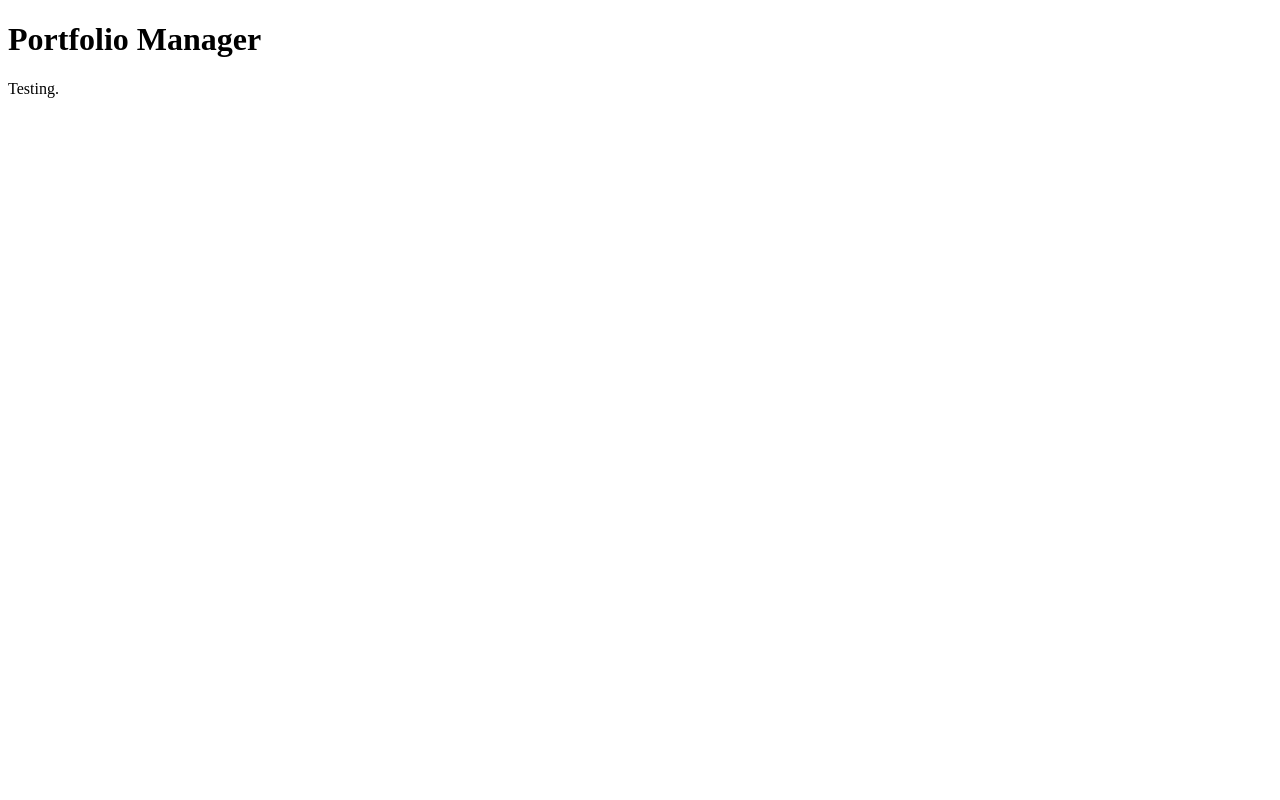
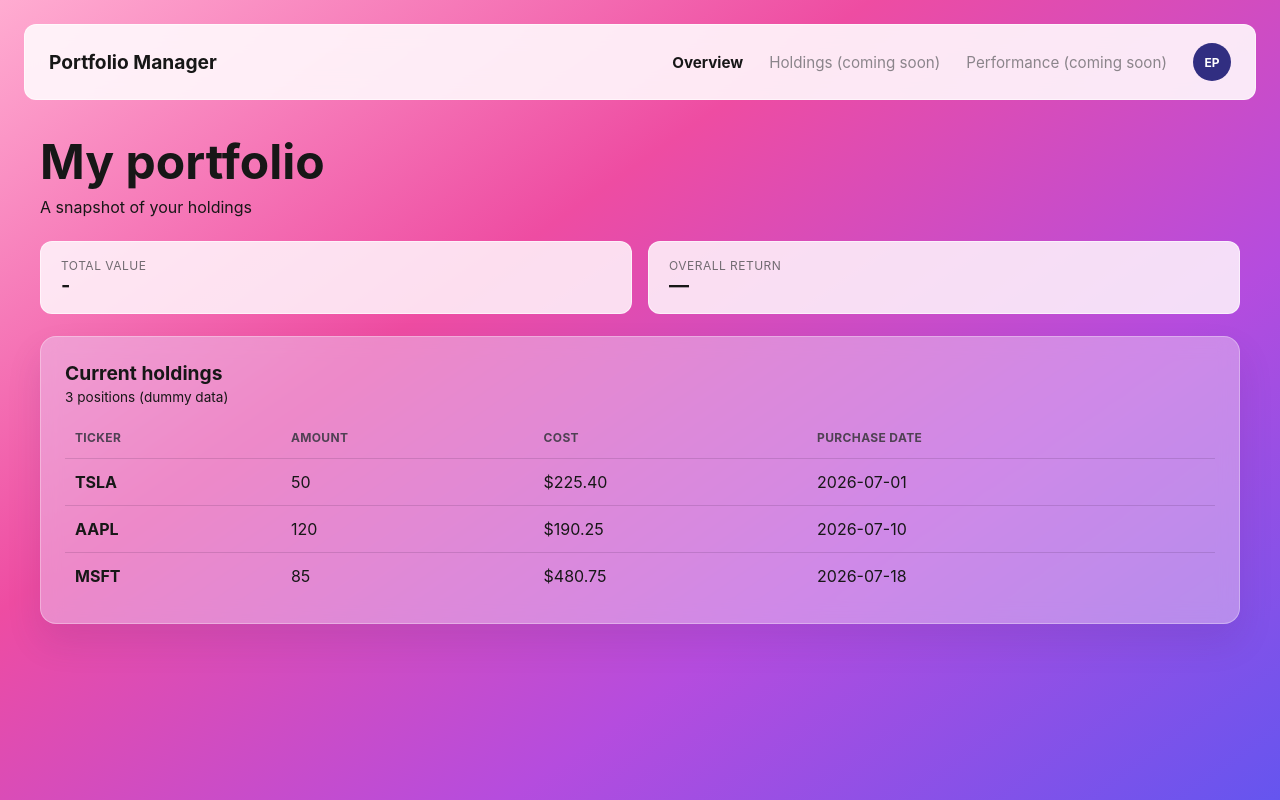
Before and after one commit to VortexOsxo/portfolio_manager_team03_apex, a React (Vite) app in the folder frontend/: page / in a window 1280 px wide. Built offline with nearby package versions, Linux system fonts and the light colour scheme.

Commit message:
Add portfolio overview with placeholder holdings

```diff
--- a/frontend/src/App.jsx
+++ b/frontend/src/App.jsx
@@ -1,9 +1,105 @@
+// Holding data is hardcore just o try out how it looks
+const holdings = [
+  {
+    holding_id: 1,
+    ticker: "TSLA",
+    amount: 50,
+    cost_basis: 225.4,
+    purchase_date: "2026-07-01",
+  },
+  {
+    holding_id: 2,
+    ticker: "AAPL",
+    amount: 120,
+    cost_basis: 190.25,
+    purchase_date: "2026-07-10",
+  },
+  {
+    holding_id: 3,
+    ticker: "MSFT",
+    amount: 85,
+    cost_basis: 480.75,
+    purchase_date: "2026-07-18",
+  },
+];
+
 function App() {
   return (
-    <main>
-      <h1>Portfolio Manager</h1>
-      <p>Testing.</p>
-    </main>
+    <div className="app-shell">
+      <header className="navbar">
+        <a className="brand" href="/">
+          Portfolio Manager
+        </a>
+
+        <nav className="navigation" aria-label="Main navigation">
+          <a className="nav-link active" href="#overview">
+            Overview
+          </a>
+
+          <a className="nav-link" href="#holdings">
+            Holdings (coming soon)
+          </a>
+
+          <a className="nav-link" href="#performance">
+            Performance (coming soon)
+          </a>
+
+          <div className="avatar" aria-label="Eduardo profile">
+            EP
+            </div>
+        </nav>
+      </header>
+
+      <main className="dashboard">
+        <section className="page-heading" id="overview">
+          <h1>My portfolio</h1>
+          <p>A snapshot of your holdings</p>
+        </section>
+
+        <section className="summary-grid" aria-label="Portfolio summary">
+          <article className="summary-card">
+            <p className="summary-label">Total value</p>
+            <p className="summary-value">-</p>
+          </article>
+
+          <article className="summary-card">
+            <p className="summary-label">Overall return</p>
+            <p className="summary-value">—</p>
+          </article>
+        </section>
+
+        <section className="holdings-card" id="holdings">
+          <div className="card-heading">
+            <h2>Current holdings</h2>
+            <p>{holdings.length} positions (dummy data)</p>
+          </div>
+
+          <div className="table-wrapper">
+            <table>
+              <thead>
+                <tr>
+                  <th>Ticker</th>
+                  <th>Amount</th>
+                  <th>Cost </th>
+                  <th>Purchase date</th>
+                </tr>
+              </thead>
+
+              <tbody>
+                {holdings.map((holding) => (
+                  <tr key={holding.holding_id}>
+                    <td className="ticker">{holding.ticker}</td>
+                    <td>{holding.amount}</td>
+                    <td>${Number(holding.cost_basis).toFixed(2)}</td>
+                    <td>{holding.purchase_date}</td>
+                  </tr>
+                ))}
+              </tbody>
+            </table>
+          </div>
+        </section>
+      </main>
+    </div>
   );
 }
 
--- a/frontend/src/main.jsx
+++ b/frontend/src/main.jsx
@@ -2,6 +2,7 @@ import { StrictMode } from "react";
 import { createRoot } from "react-dom/client";
 
 import App from "./App.jsx";
+import "./styles.css";
 
 createRoot(document.getElementById("root")).render(
   <StrictMode>
--- /dev/null
+++ b/frontend/src/styles.css
@@ -0,0 +1,260 @@
+:root {
+    font-family:
+      Inter, ui-sans-serif, system-ui, -apple-system, BlinkMacSystemFont, "Segoe UI",
+      sans-serif;
+    color: #171717;
+    background-color: #f4f1f5;
+    font-synthesis: none;
+    text-rendering: optimizeLegibility;
+  }
+
+  * {
+    box-sizing: border-box;
+  }
+
+  html {
+    scroll-behavior: smooth;
+  }
+
+  body {
+    min-width: 320px;
+    min-height: 100vh;
+    margin: 0;
+  }
+
+  button,
+  input {
+    font: inherit;
+  }
+
+  a {
+    color: inherit;
+    text-decoration: none;
+  }
+
+  .app-shell {
+    width: 100%;
+    min-height: 100vh;
+    margin: 0;
+    overflow: hidden;
+    border-radius: 0;
+    background: linear-gradient(
+      145deg,
+      #ffacd1 0%,
+      #ee4ca2 36%,
+      #b54cde 68%,
+      #6555ef 100%
+    );
+    box-shadow: 0 20px 50px rgba(67, 36, 94, 0.18);
+  }
+
+  .navbar {
+    display: flex;
+    align-items: center;
+    justify-content: space-between;
+    gap: 32px;
+    margin: 24px;
+    padding: 18px 24px;
+    border: 1px solid rgba(255, 255, 255, 0.55);
+    border-radius: 12px;
+    background: rgba(255, 250, 253, 0.9);
+    backdrop-filter: blur(12px);
+  }
+
+  .brand {
+    font-size: 1.2rem;
+    font-weight: 750;
+  }
+
+  .navigation {
+    display: flex;
+    align-items: center;
+    gap: 26px;
+  }
+
+  .nav-link {
+    color: #8b858b;
+    font-size: 0.95rem;
+  }
+
+  .nav-link:hover,
+  .nav-link.active {
+    color: #171717;
+  }
+
+  .nav-link.active {
+    font-weight: 700;
+  }
+
+  tbody tr {
+    transition: background-color 0.2s ease;
+  }
+
+  .avatar {
+    display: grid;
+    width: 38px;
+    height: 38px;
+    place-items: center;
+    border-radius: 50%;
+    color: white;
+    background: #312e81;
+    font-size: 0.75rem;
+    font-weight: 750;
+  }
+
+  .dashboard {
+    padding: 12px 40px 42px;
+  }
+
+  .page-heading {
+    margin-bottom: 24px;
+  }
+
+  .page-heading h1 {
+    margin: 0;
+    font-size: clamp(2rem, 4vw, 3rem);
+    line-height: 1.1;
+  }
+
+  .page-heading p {
+    margin: 8px 0 0;
+    font-size: 1rem;
+  }
+
+  .summary-grid {
+    display: grid;
+    grid-template-columns: repeat(2, minmax(0, 1fr));
+    gap: 16px;
+    margin-bottom: 22px;
+  }
+
+  .summary-card {
+    padding: 16px 20px;
+    border: 1px solid rgba(255, 255, 255, 0.55);
+    border-radius: 12px;
+    background: rgba(255, 248, 253, 0.85);
+  }
+
+  .summary-card p {
+    margin: 0;
+  }
+
+  .summary-label {
+    color: #716b71;
+    font-size: 0.75rem;
+    letter-spacing: 0.04em;
+    text-transform: uppercase;
+  }
+
+  .summary-value {
+    margin-top: 4px;
+    font-size: 1.25rem;
+    font-weight: 750;
+  }
+
+  .holdings-card {
+    min-height: 280px;
+    padding: 24px;
+    border: 1px solid rgba(255, 255, 255, 0.3);
+    border-radius: 16px;
+    background: rgba(237, 204, 242, 0.48);
+    box-shadow: 0 18px 35px rgba(77, 32, 108, 0.12);
+    backdrop-filter: blur(10px);
+  }
+
+  .card-heading {
+    margin-bottom: 12px;
+  }
+
+  .card-heading h2 {
+    margin: 0;
+    font-size: 1.2rem;
+  }
+
+  .card-heading p {
+    margin: 4px 0 0;
+    font-size: 0.85rem;
+  }
+
+  .table-wrapper {
+    overflow-x: auto;
+  }
+
+  table {
+    width: 100%;
+    border-collapse: collapse;
+    text-align: left;
+  }
+
+  th,
+  td {
+    padding: 13px 10px;
+    border-bottom: 1px solid rgba(65, 35, 76, 0.16);
+  }
+
+  th {
+    color: #4f4153;
+    font-size: 0.75rem;
+    letter-spacing: 0.03em;
+    text-transform: uppercase;
+  }
+
+  tbody tr:hover {
+  background: rgba(255, 255, 255, 0.35);
+    }
+
+  tbody tr:last-child td {
+    border-bottom: 0;
+  }
+
+  .ticker {
+    font-weight: 750;
+  }
+
+  .positive {
+    color: #087f5b;
+  }
+
+  .negative {
+    color: #c92a2a;
+  }
+
+  @media (max-width: 700px) {
+    .app-shell {
+      width: 100%;
+      min-height: 100vh;
+      margin: 0;
+      border-radius: 0;
+    }
+
+    .navbar {
+      align-items: flex-start;
+      margin: 14px;
+      padding: 16px;
+    }
+
+    .navigation {
+      gap: 12px;
+    }
+
+    .nav-link {
+      display: none;
+    }
+
+    .dashboard {
+      padding: 16px 20px 32px;
+    }
+
+    .summary-grid {
+      grid-template-columns: 1fr;
+    }
+
+    .holdings-card {
+      padding: 16px;
+    }
+
+    th,
+    td {
+      padding: 12px 8px;
+    }
+  }
```
